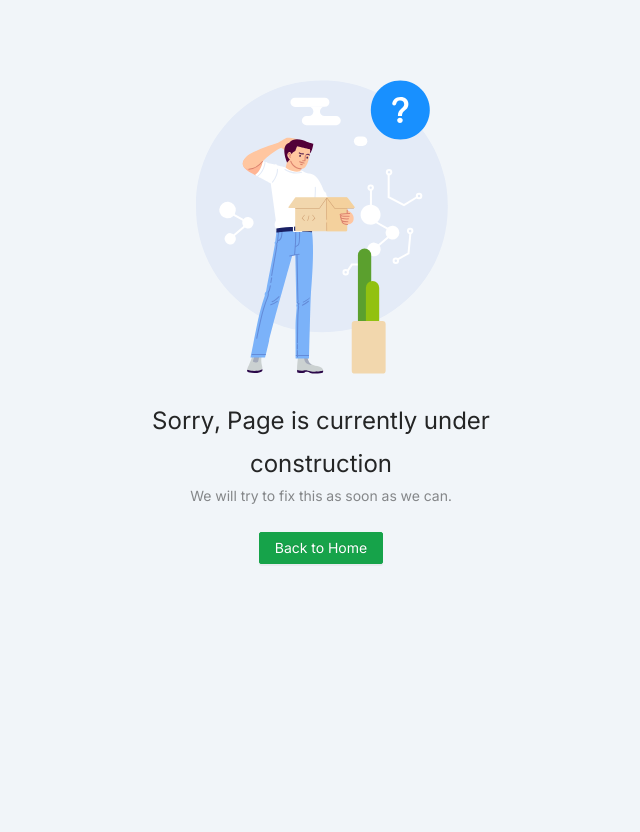
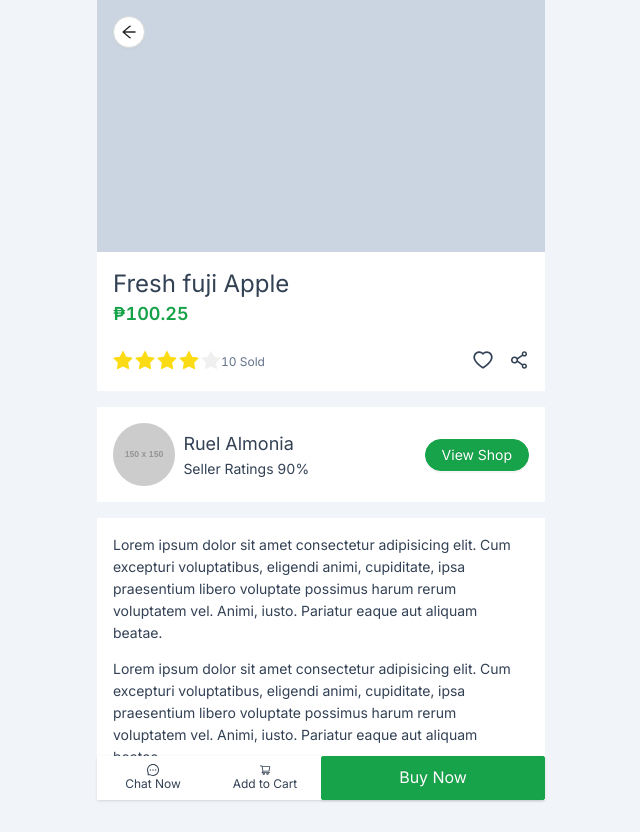
Before and after one commit to saisarah/TalipaAPP-Frontend, a React (Vite) app: page /products/1 in a window 1280 px wide. Shown: the whole page, without its empty margins (319-959 px from the left). After the commit the page ends 800 px from the top, so only its background shows below. Built offline with nearby package versions, Linux system fonts and the light colour scheme.

Commit message:
Design Product Details Page

```diff
--- a/src/pages/customer/products/Product.jsx
+++ b/src/pages/customer/products/Product.jsx
@@ -1,3 +1,6 @@
+import { ArrowLeftOutlined, HeartOutlined, MessageOutlined, ShareAltOutlined, ShoppingCartOutlined } from "@ant-design/icons";
+import { Button, Rate } from "antd";
+import { Link } from "react-router-dom";
 import UnderConstruction from "../../../components/UnderConstruction";
 
 
@@ -5,7 +8,57 @@ export default function ()
 {
   return (
     <div className="max-w-md mx-auto min-h-screen">
-      <UnderConstruction showHomeBtn/>
+      <div className="w-full aspect-video bg-slate-300 p-4">
+        <Link to='/'>
+          <Button icon={<ArrowLeftOutlined  />} shape="circle"/>
+        </Link>
+      </div>
+      <div className="bg-white p-4">
+        <div className="text-2xl">Fresh fuji Apple</div>
+        <div className="text-lg font-semibold text-primary">₱100.25</div>
+        <div className="mt-4 flex justify-between items-center">
+          <div>
+            <Rate disabled defaultValue={4} />
+            <span className="text-xs text-slate-500">10 Sold</span>
+          </div>
+          <div className="flex gap-4">
+            <HeartOutlined style={{fontSize:20}}/>
+            <ShareAltOutlined style={{fontSize:20}} />
+          </div>
+        </div>
+      </div>
+
+      <div className="bg-white mt-4 p-4 flex gap-2 items-center">
+        <img className="rounded-full aspect-square w-[15%]" src="https://via.placeholder.com/150" />
+        <div className="flex-grow flex flex-col">
+          <span className="text-lg">Ruel Almonia</span>
+          <span className="font-light">Seller Ratings 90%</span>
+        </div>
+        <Button type="primary" shape="round">View Shop</Button>
+      </div>
+
+      <div className="bg-white mt-4 p-4">
+        <p>Lorem ipsum dolor sit amet consectetur adipisicing elit. Cum excepturi voluptatibus, eligendi animi, cupiditate, ipsa praesentium libero voluptate possimus harum rerum voluptatem vel. Animi, iusto. Pariatur eaque aut aliquam beatae.</p>
+        <p>Lorem ipsum dolor sit amet consectetur adipisicing elit. Cum excepturi voluptatibus, eligendi animi, cupiditate, ipsa praesentium libero voluptate possimus harum rerum voluptatem vel. Animi, iusto. Pariatur eaque aut aliquam beatae.</p>
+      </div>
+
+      <div className="items-cemter fixed bottom-0 grid grid-cols-2 w-full max-w-md bg-white shadow">
+
+        <div className="grid grid-cols-2 items-center">
+          <button className="text-xs flex flex-col py-2 items-center">
+            <MessageOutlined/>
+            <span>Chat Now</span>
+          </button>
+          <button className="text-xs flex flex-col py-2 items-center">
+            <ShoppingCartOutlined/>
+            <span>Add to Cart</span>
+          </button>
+        </div>
+
+        <Button className="h-full" block type="primary" size="large">
+          Buy Now
+        </Button>
+      </div>
     </div>
   )
 }
```
